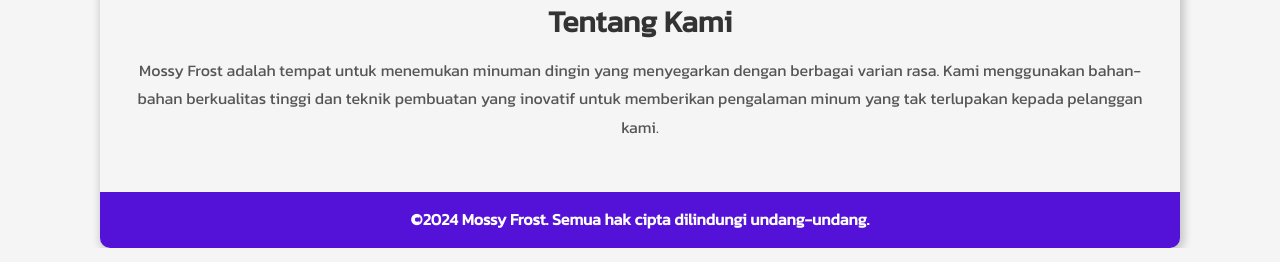
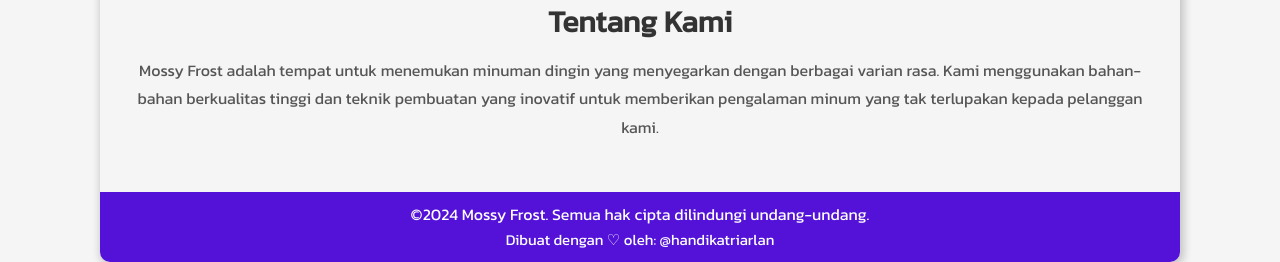
Before and after one commit to handikatriarlan/MossyFrost, a PHP site: page /index.php in a window 1280 px wide. Shown: the part 652-914 px from the top of the page. Run offline with PHP 8.4, Linux system fonts and the light colour scheme.

Commit message:
update footer

```diff
--- a/assets/styles/style.css
+++ b/assets/styles/style.css
@@ -563,11 +563,23 @@
 footer {
     background-color: #5412d8;
     color: #fff;
-    padding: 15px;
+    padding: 10px;
     text-align: center;
-    font-weight: 600;
     border-bottom-left-radius: 10px;
     border-bottom-right-radius: 10px;
+}
+
+footer a {
+    text-decoration: none;
+    color: #fff;
+}
+
+footer a:hover {
+    color: #c9c9c9;
+}
+
+footer .creator {
+    font-size: 15px;
 }
 
 @media screen and (max-width: 768px) {
--- a/layouts/app/footer.php
+++ b/layouts/app/footer.php
@@ -1,3 +1,4 @@
 <footer>
     <p>&copy;2024 Mossy Frost. Semua hak cipta dilindungi undang-undang.</p>
+    <p class="creator">Dibuat dengan ♡ oleh: <a href="https://handikatriarlan.w3spaces.com/" target="_blank">@handikatriarlan</a></p>
 </footer>
```
